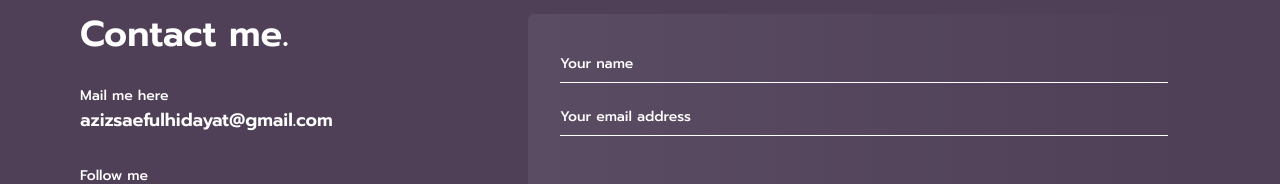
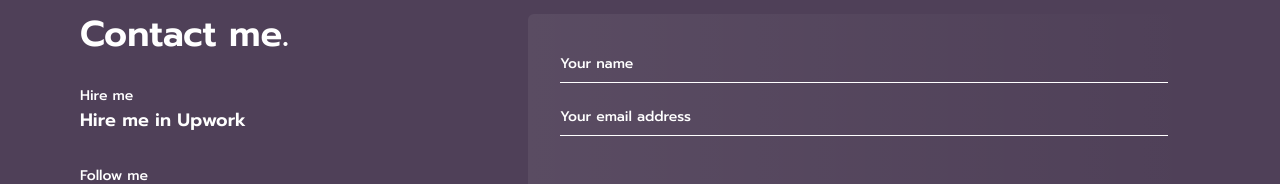
Before and after one commit to rural-dev/nextjs-portfolio, a Next.js app: page / in a window 1280 px wide. Shown: the part 1838-2022 px from the top of the page. Built offline with nearby package versions, Linux system fonts and the light colour scheme.

Commit message:
add hire upwork

```diff
--- a/components/Footer.js
+++ b/components/Footer.js
@@ -9,8 +9,8 @@ const Footer = () => {
         <div className="bg-bg2 flex lg:flex-row flex-col py-16 px-5 lg:px-20">
             <div className="lg:basis-2/5 basis-5/5 flex flex-col px-5 lg:px-0 pb-10 lg:pb-0">
                 <h2 className="text-white text-4xl font-semibold font-body">Contact me.</h2>
-                <p className="text-white text-sm font-medium font-body pt-8">Mail me here</p>
-                <p className="text-white text-lg font-semibold font-body">azizsaefulhidayat@gmail.com</p>
+                <p className="text-white text-sm font-medium font-body pt-8">Hire me</p>
+                <a href="https://www.upwork.com/freelancers/~018467d55c4bde0a45" target='_blank'><p className="text-white text-lg font-semibold font-body">Hire me in Upwork</p></a>
                 <p className="text-white text-sm font-medium font-body pt-8">Follow me</p>
                 <div className="flex flex-row pt-4">
                   <div className="pr-6"><Image src="/fb.svg" alt="Facebook" width={24} height={24}/></div>
```
